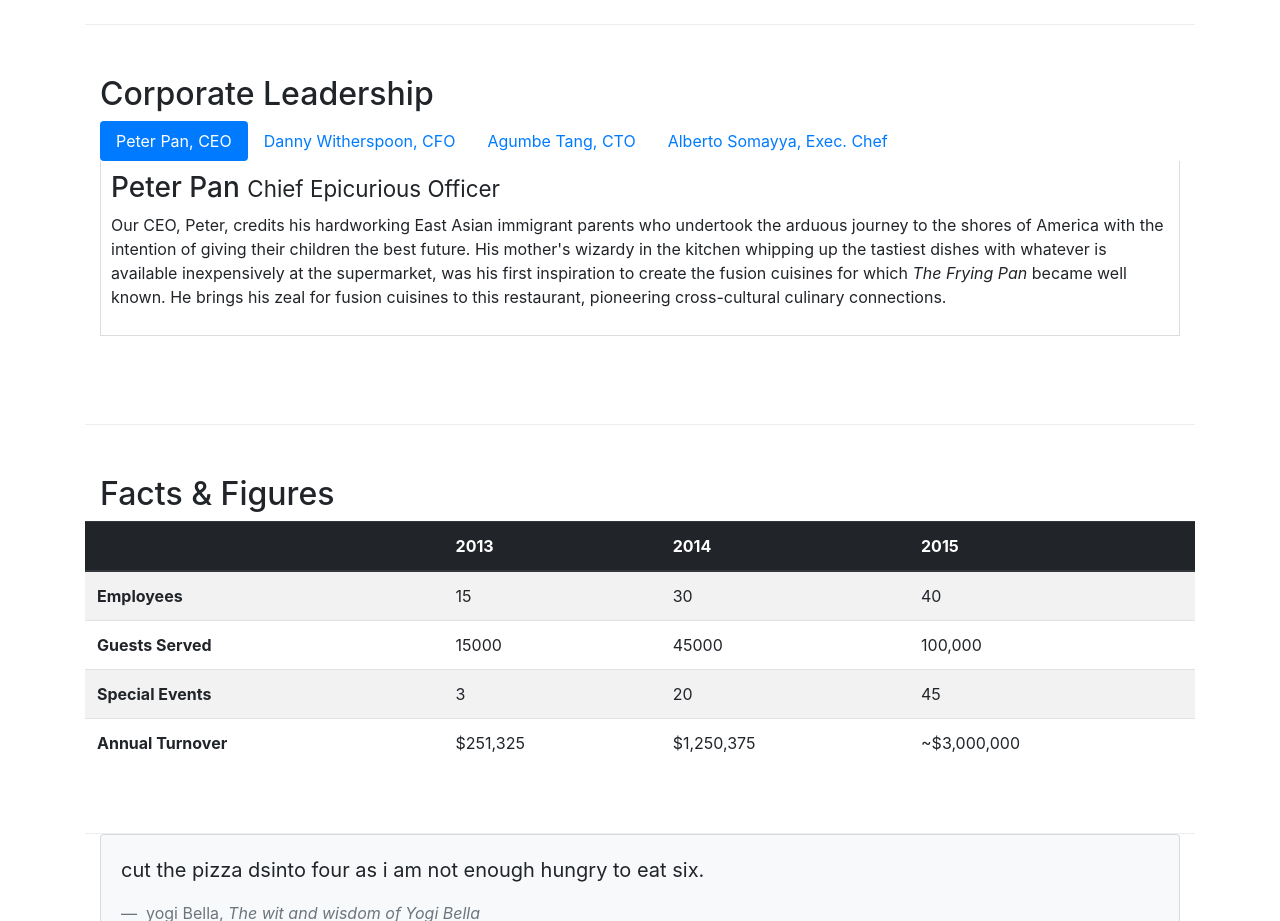
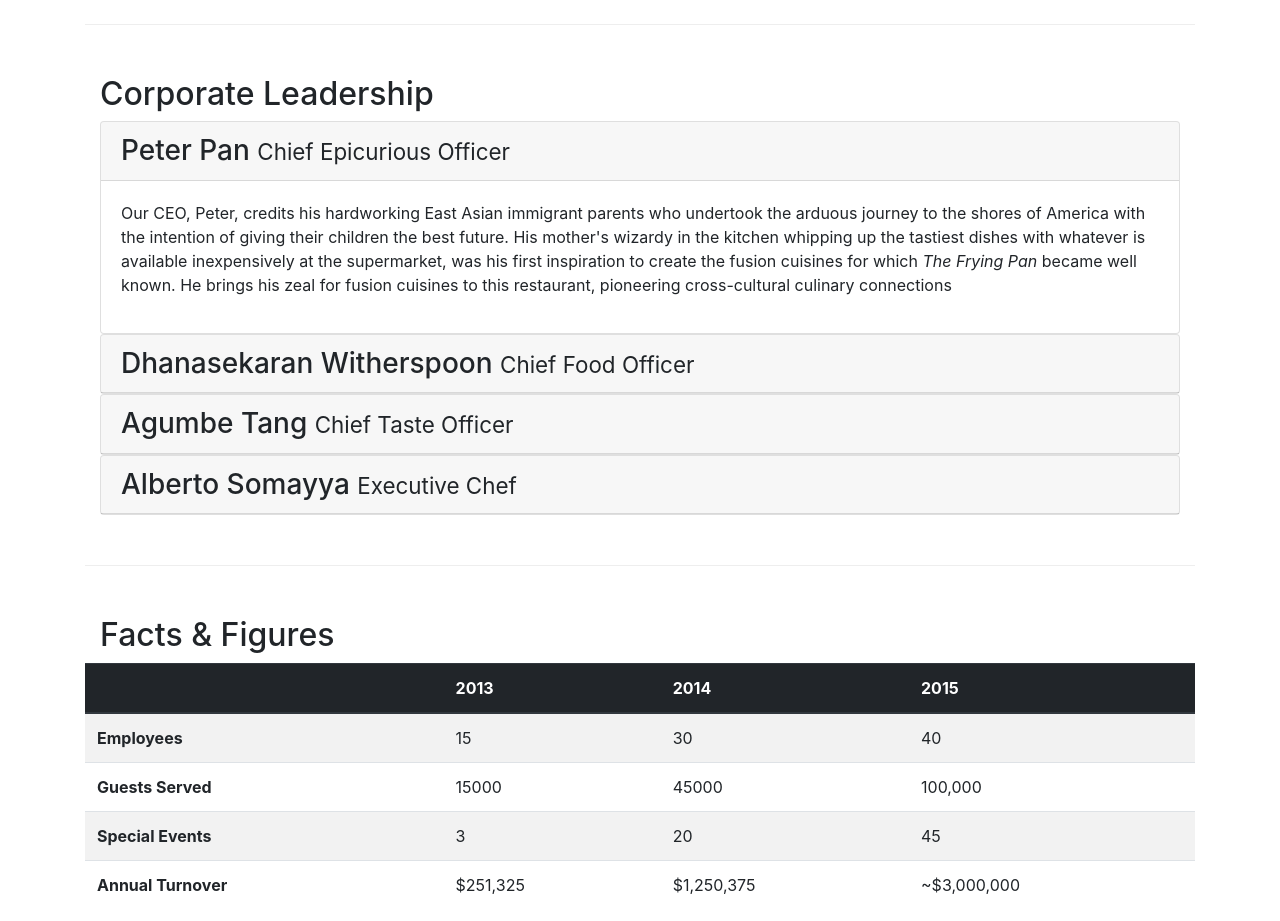
Before and after one commit to balatejabommeri/conFusion, a website: page aboutus.html in a window 1280 px wide. Shown: the part 840-1761 px from the top of the page. Drawn offline with nearby package versions, Linux system fonts and the light colour scheme.

Commit message:
Accordion

```diff
--- a/aboutus.html
+++ b/aboutus.html
@@ -87,41 +87,67 @@
         <div class="row row-content">
             <div class="col-12 col-sm">
                 <h2>Corporate Leadership</h2>
-                                <ul class="nav nav-pills" id="pills-tab" role="tablist">
-                    <li class="nav-item">
-                      <a class="nav-link active" href="#peter"
-                        role="tab" data-toggle="pill">Peter Pan, CEO</a>
-                    </li>
-                    <li class="nav-item">
-                      <a class="nav-link" href="#danny" role="tab"
-                        data-toggle="pill">Danny Witherspoon, CFO</a>
-                    </li>
-                    <li class="nav-item">
-                      <a class="nav-link" href="#agumbe"role="tab"
-                        data-toggle="pill">Agumbe Tang, CTO</a>
-                    </li>
-                    <li class="nav-item">
-                      <a class="nav-link" href="#alberto" role="tab"
-                        data-toggle="pill">Alberto Somayya, Exec. Chef</a>
-                    </li>
-                </ul>
-            <div class="tab-content" id="pills-tabContent">
-               <div class="tab-pane fade show active" role="tabpanel" id="peter">
-                    <h3>Peter Pan <small>Chief Epicurious Officer</small></h3>
-                    <p class="d-none d-sm-block">Our CEO, Peter, credits his hardworking East Asian immigrant parents who undertook the arduous journey to the shores of America with the intention of giving their children the best future. His mother's wizardy in the kitchen whipping up the tastiest dishes with whatever is available inexpensively at the supermarket, was his first inspiration to create the fusion cuisines for which <em>The Frying Pan</em> became well known. He brings his zeal for fusion cuisines to this restaurant, pioneering cross-cultural culinary connections.</p>
+
+            <div id="accordion">
+                <div class="card">
+                    <div class="card-header" role="tab" id="peterhead">
+                    <h3 class="mb-0">
+                        <a data-toggle="collapse" data-target="#peter">
+                        Peter Pan <small>Chief Epicurious Officer</small>
+                        </a>
+                    </h3>
+                    </div>
+                    <div class="collapse show" id="peter" data-parent="#accordion">
+                        <div class="card-body">
+                            <p class="d-none d-sm-block">Our CEO, Peter, credits his hardworking East Asian immigrant parents who undertook the arduous journey to the shores of America with the intention of giving their children the best future. His mother's wizardy in the kitchen whipping up the tastiest dishes with whatever is available inexpensively at the supermarket, was his first inspiration to create the fusion cuisines for which <em>The Frying Pan</em> became well known. He brings his zeal for fusion cuisines to this restaurant, pioneering cross-cultural culinary connections</p>
+                        </div>
+                    </div>
                 </div>
-                <div class="tab-pane fade" role="tabpanel" id="danny">
-                    <h3>Dhanasekaran Witherspoon <small>Chief Food Officer</small></h3>
-                    <p class="d-none d-sm-block">Our CFO, Danny, as he is affectionately referred to by his colleagues, comes from a long established family tradition in farming and produce. His experiences growing up on a farm in the Australian outback gave him great appreciation for varieties of food sources. As he puts it in his own words, <em>Everything that runs, wins, and everything that stays, pays!</em></p>
+                <!-- -------------- -->
+                <div class="card">
+                    <div class="card-header" role="tab" id="dannyhead">
+                    <h3 class="mb-0">
+                        <a class="collapsed" data-toggle="collapse" data-target="#danny">
+                        Dhanasekaran Witherspoon <small>Chief Food Officer</small>
+                        </a>
+                    </h3>
                 </div>
-                <div class="tab-pane fade" role="tabpanel" id="agumbe">
-                    <h3>Agumbe Tang <small>Chief Taste Officer</small></h3>
-                    <p class="d-none d-sm-block">Blessed with the most discerning gustatory sense, Agumbe, our CTO, personally ensures that every dish that we serve meets his exacting tastes. Our chefs dread the tongue lashing that ensues if their dish does not meet his exacting standards. He lives by his motto, <em>You click only if you survive my lick.</em></p>
+                <div class="collapse" id="danny" data-parent="#accordion">
+                    <div class="card-body">
+                        <p class="d-none d-sm-block">Our CFO, Danny, as he is affectionately referred to by his colleagues, comes from a long established family tradition in farming and produce. His experiences growing up on a farm in the Australian outback gave him great appreciation for varieties of food sources. As he puts it in his own words, <em>Everything that runs, wins, and everything that stays, pays!</em></p>
+                    </div>
                 </div>
-                <div class="tab-pane fade" role="tabpanel" id="alberto">
-                    <h3>Alberto Somayya <small>Executive Chef</small></h3>
-                    <p class="d-none d-sm-block">Award winning three-star Michelin chef with wide International experience having worked closely with whos-who in the culinary world, he specializes in creating mouthwatering Indo-Italian fusion experiences. He says, <em>Put together the cuisines from the two craziest cultures, and you get a winning hit! Amma Mia!</em></p>
+            </div>
+            <div class="card">
+                    <div class="card-header" role="tab" id="agumbehead">
+                    <h3 class="mb-0">
+                        <a class="collapsed" data-toggle="collapse" data-target="#agumbe">
+                        Agumbe Tang <small>Chief Taste Officer</small>
+                        </a>
+                    </h3>
                 </div>
+                <div class="collapse" id="agumbe" data-parent="#accordion">
+                    <div class="card-body">
+                        <p class="d-none d-sm-block">Blessed with the most discerning gustatory sense, Agumbe, our CTO, personally ensures that every dish that we serve meets his exacting tastes. Our chefs dread the tongue lashing that ensues if their dish does not meet his exacting standards. He lives by his motto, <em>You click only if you survive my lick.</em></p>
+                    </div>
+                </div>
+            </div>
+            <div class="card">
+                    <div class="card-header" role="tab" id="albertohead">
+                    <h3 class="mb-0">
+                        <a class="collapsed" data-toggle="collapse" data-target="#alberto">
+                        Alberto Somayya <small>Executive Chef</small>
+                        </a>
+                    </h3>
+                </div>
+                <div class="collapse" id="alberto" data-parent="#accordion">
+                    <div class="card-body">
+                        <p class="d-none d-sm-block">Award winning three-star Michelin chef with wide International experience having worked closely with whos-who in the culinary world, he specializes in creating mouthwatering Indo-Italian fusion experiences. He says, <em>Put together the cuisines from the two craziest cultures, and you get a winning hit! Amma Mia!</em></em></p>
+                    </div>
+                </div>
+            </div>
+                <!-- -------------- -->
+
             </div>
             </div>
        </div>
```
